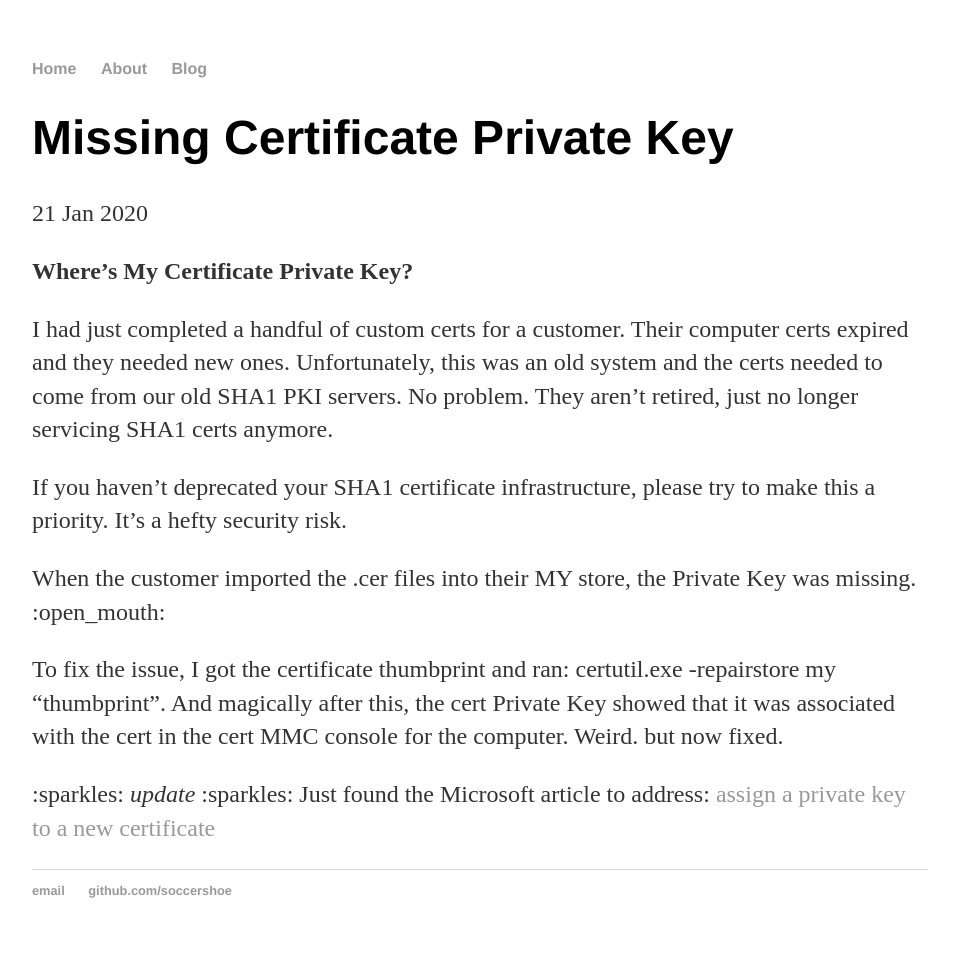
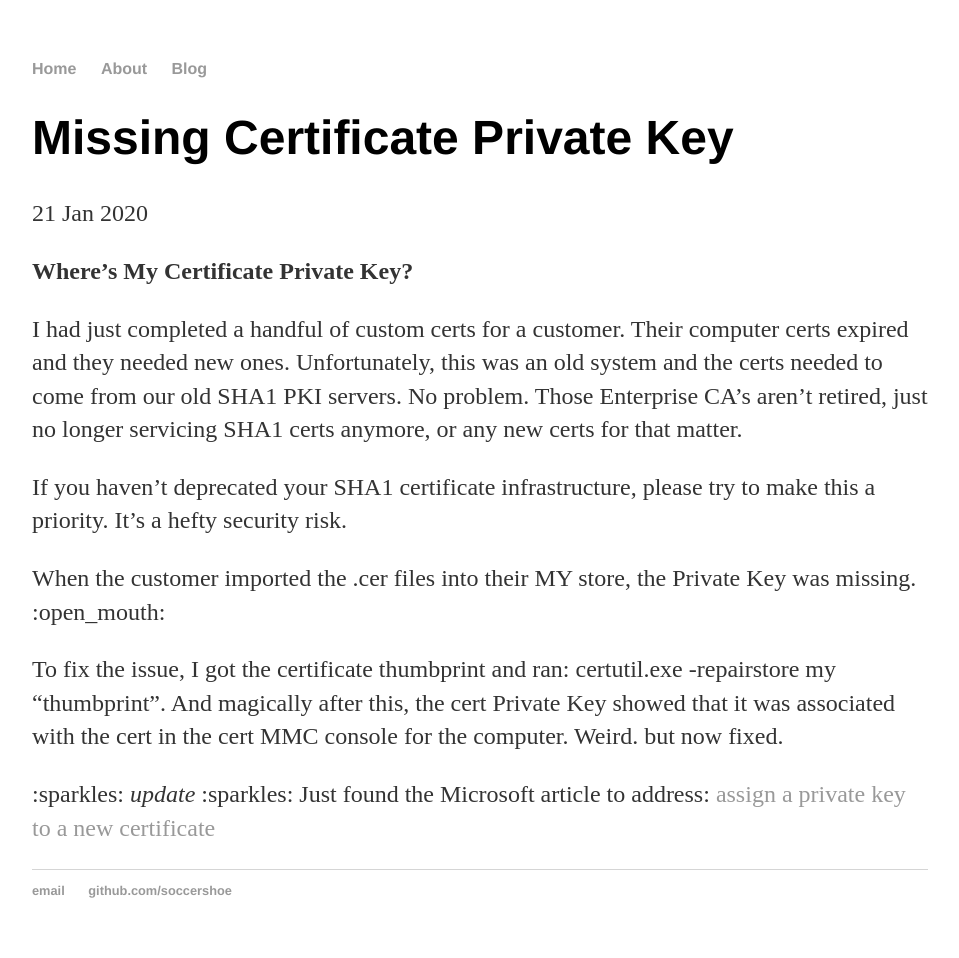
Before and after one commit to soccershoe/JustAnotherAdmin, a Jekyll site: the page built from _posts/2020-01-21-MissingCertPrivateKey.md, in a window 1280 px wide. Shown: the whole page, without its empty margins (160-1119 px from the left). Built offline with Jekyll 4.4.1, drawn with Linux system fonts in a browser that asks for light colours.

Commit message:
more key update

```diff
--- a/_posts/2020-01-21-MissingCertPrivateKey.md
+++ b/_posts/2020-01-21-MissingCertPrivateKey.md
@@ -6,7 +6,7 @@ date: 2020-01-21
 
 **Where's My Certificate Private Key?**
 
-I had just completed a handful of custom certs for a customer.  Their computer certs expired and they needed new ones.  Unfortunately, this was an old system and the certs needed to come from our old SHA1 PKI servers.  No problem.  They aren't retired, just no longer servicing SHA1 certs anymore.
+I had just completed a handful of custom certs for a customer.  Their computer certs expired and they needed new ones.  Unfortunately, this was an old system and the certs needed to come from our old SHA1 PKI servers.  No problem.  Those Enterprise CA's aren't retired, just no longer servicing SHA1 certs anymore, or any new certs for that matter.
 
 If you haven't deprecated your SHA1 certificate infrastructure, please try to make this a priority.  It's a hefty security risk.
 
```
